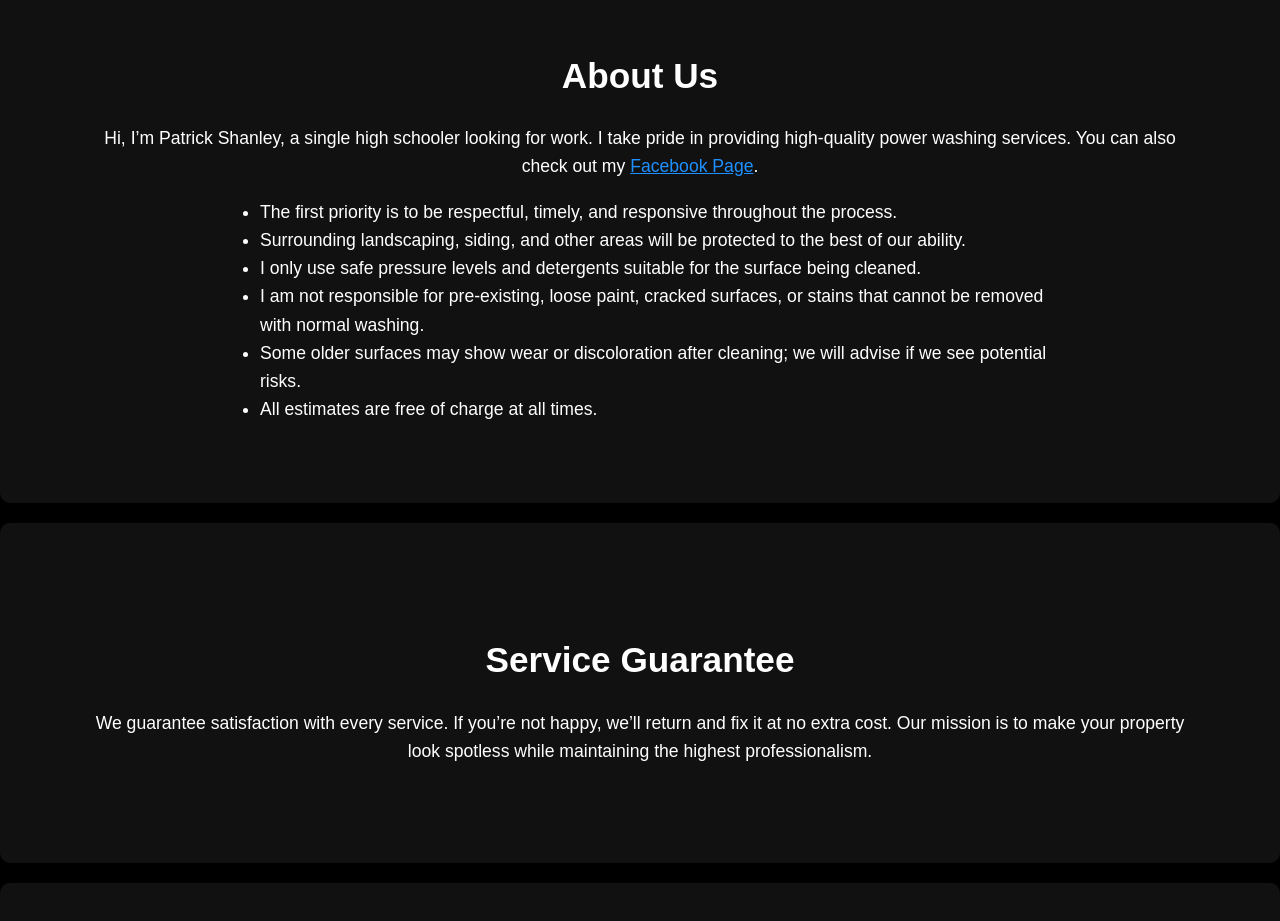
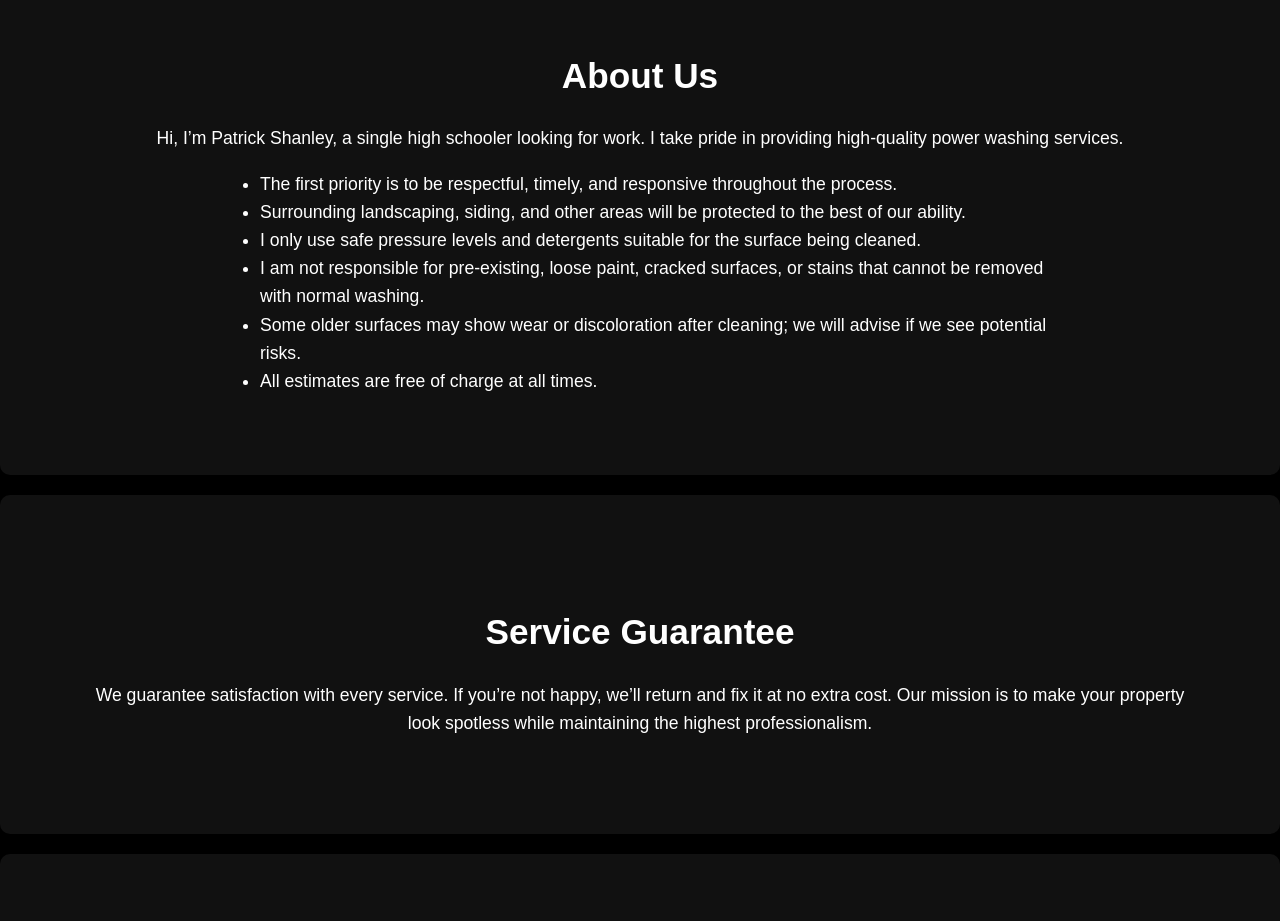
Before and after one commit to savagepshanley-afk/Patrick-s-pressure-washing-services-website-2, a plain HTML site: page index.html in a window 1280 px wide. Shown: the part 1900-2821 px from the top of the page. Drawn offline with Linux system fonts and the light colour scheme.

Commit message:
fixed Facebook link error

```diff
--- a/index.html
+++ b/index.html
@@ -236,7 +236,7 @@
     <section id="about">
         <div class="container">
             <h2>About Us</h2>
-            <p>Hi, I’m Patrick Shanley, a single high schooler looking for work. I take pride in providing high-quality power washing services. You can also check out my <a href="https://www.facebook.com/PatrickShanley" target="_blank">Facebook Page</a>.</p>
+            <p>Hi, I’m Patrick Shanley, a single high schooler looking for work. I take pride in providing high-quality power washing services.
             <ul>
                 <li>The first priority is to be respectful, timely, and responsive throughout the process.</li>
                 <li>Surrounding landscaping, siding, and other areas will be protected to the best of our ability.</li>
```
